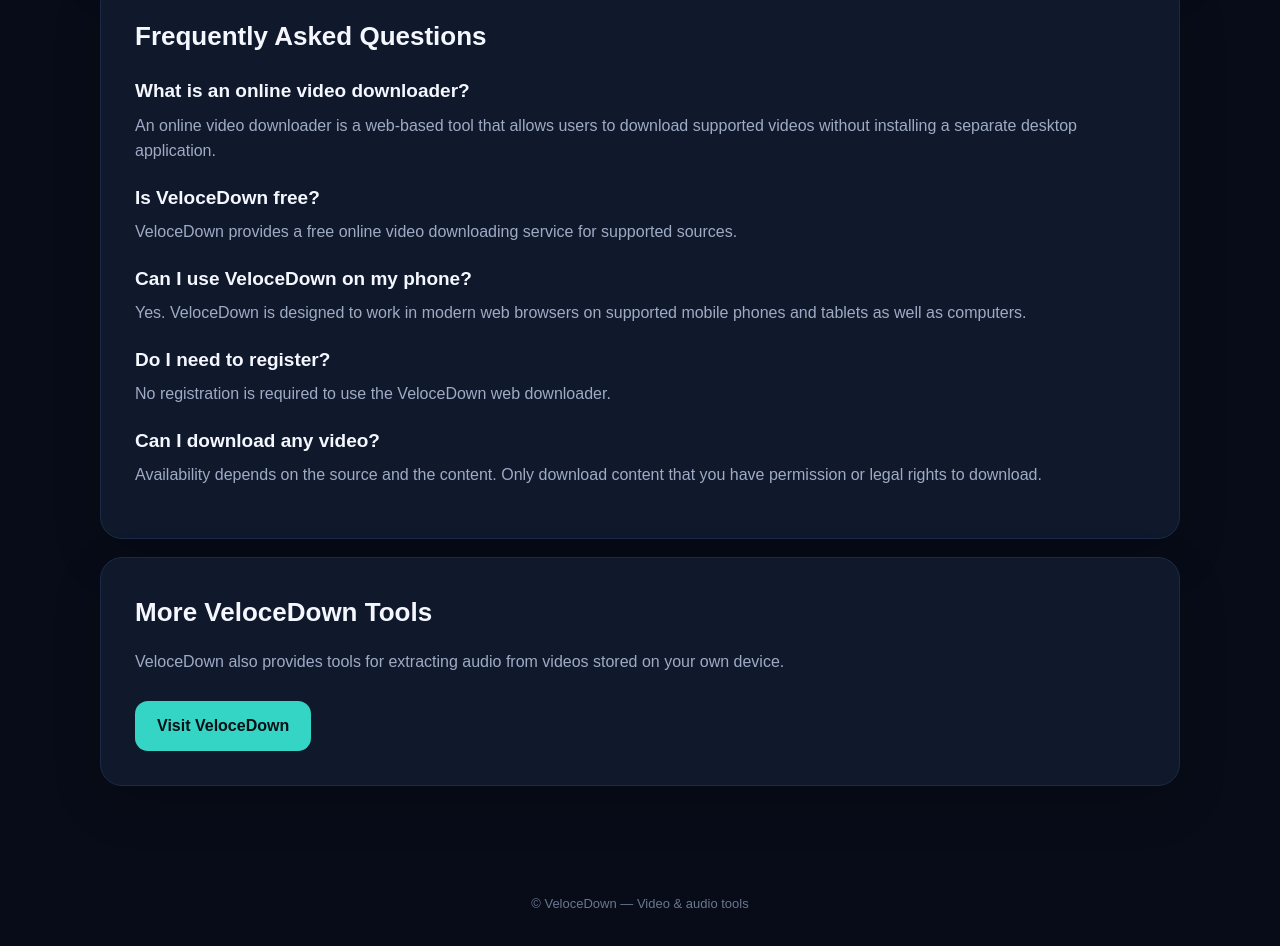
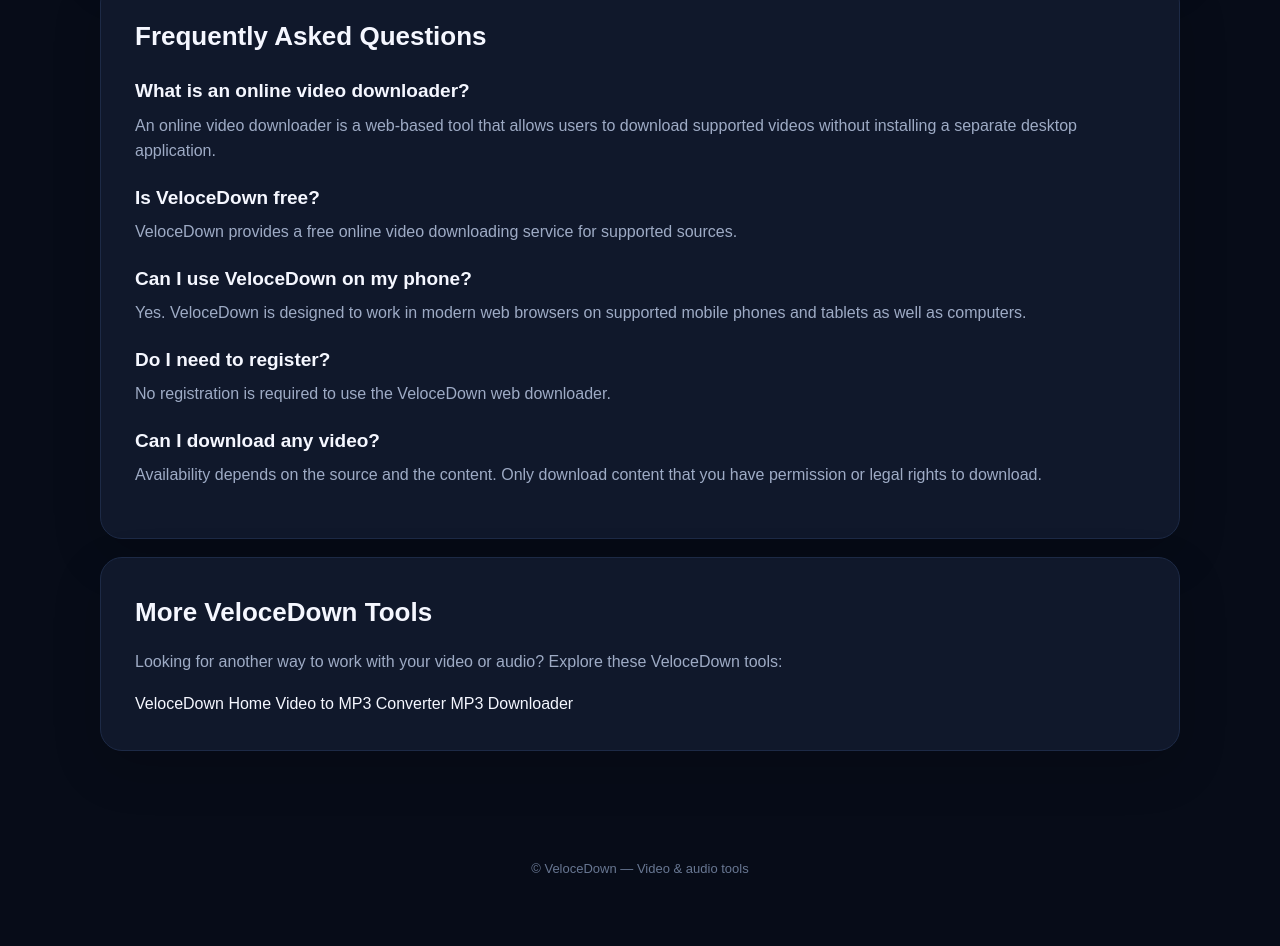
Before and after one commit to VeloceDown/VeloceDown, a website: page video-downloader.html in a window 1280 px wide. Shown: the part 1567-2513 px from the top of the page. After the commit the page ends 2492 px from the top, so only its background shows below. Drawn offline with Linux system fonts and the light colour scheme.

Commit message:
Improve internal links on video downloader

```diff
--- a/video-downloader.html
+++ b/video-downloader.html
@@ -317,20 +317,20 @@
   </section>
 
 
-  <section class="card">
+ <section class="card">
+  <h2>More VeloceDown Tools</h2>
 
-    <h2>More VeloceDown Tools</h2>
+  <p>
+    Looking for another way to work with your video or audio?
+    Explore these VeloceDown tools:
+  </p>
 
-    <p>
-      VeloceDown also provides tools for extracting audio from videos stored
-      on your own device.
-    </p>
-
-    <a class="button" href="/">
-      Visit VeloceDown
-    </a>
-
-  </section>
+  <div class="links">
+    <a href="/">VeloceDown Home</a>
+    <a href="/video-to-mp3.html">Video to MP3 Converter</a>
+    <a href="/mp3-downloader.html">MP3 Downloader</a>
+  </div>
+</section>
 
 </main>
 
```
